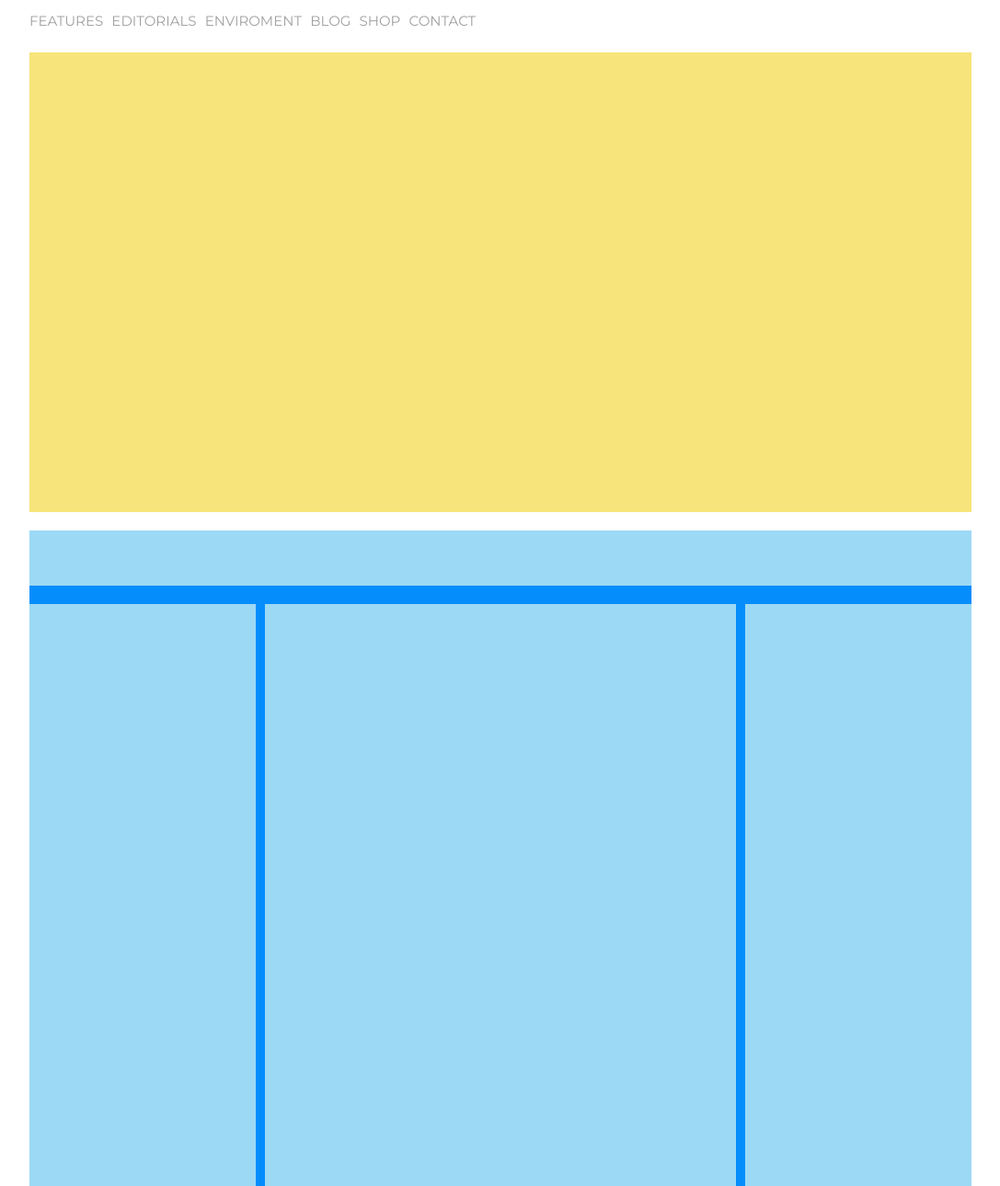
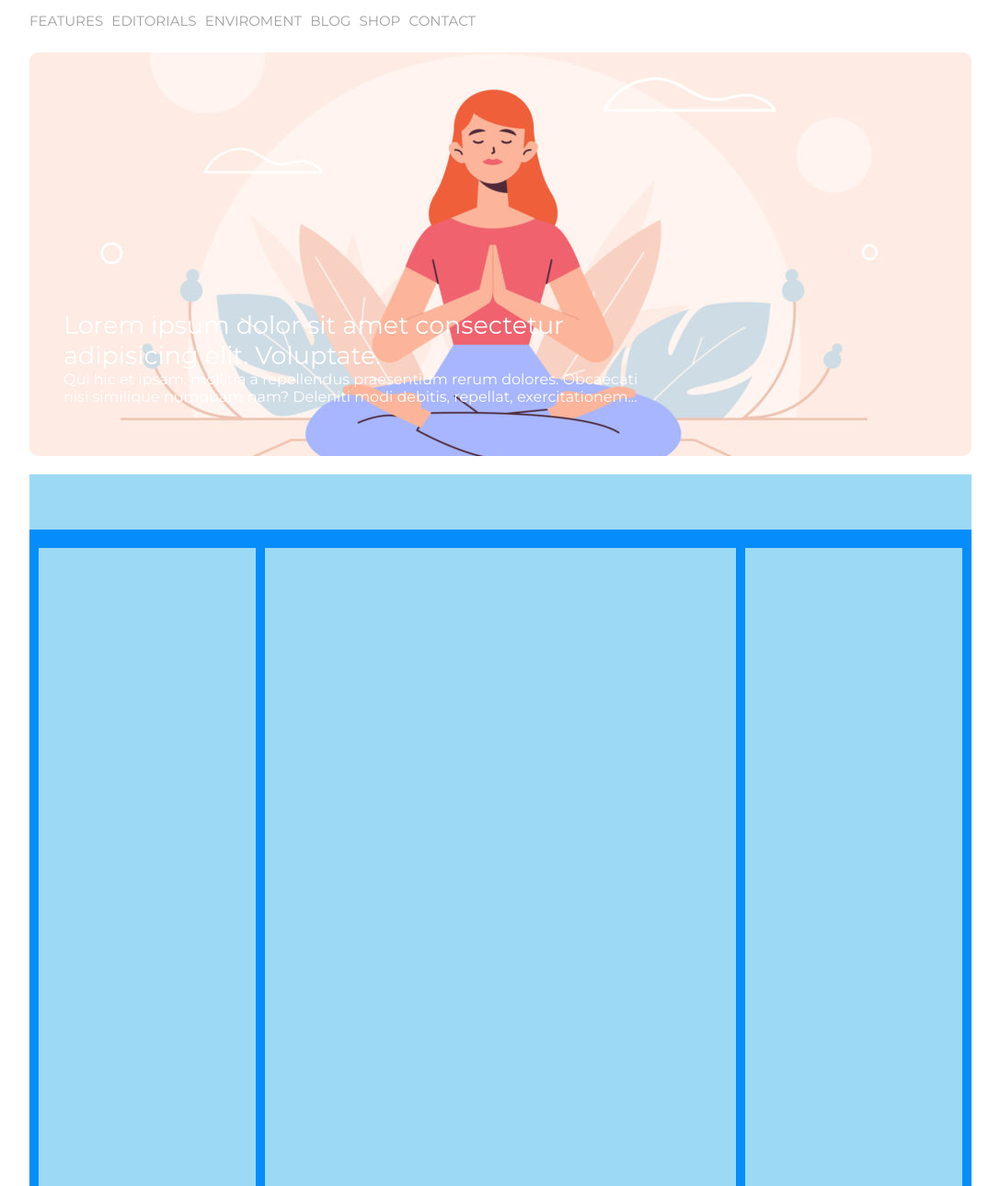
Before and after one commit to amalialorena/htmlcss-wp, a plain HTML site: page index.html in a window 1280 px wide. Shown: the part 76-1366 px from the top of the page at 92% size, without its empty margins (96-1183 px from the left). Drawn offline with Linux system fonts and the light colour scheme.

Commit message:
jumbotron

```diff
--- a/css/style.css
+++ b/css/style.css
@@ -30,11 +30,8 @@ body {
 
 .logo img {
     height: 60px;
-}
-
-.logo {
-    width: 165px;
     border-right: 1px solid #ccc;
+    padding-right: 20px;
 }
 
 /* Navigation menu */
@@ -54,12 +51,20 @@ a {
 }
 
 /* Jumbotron */
-.section1 {
+.jumbotron {
     margin:20px 0;
-    /* debug rules */
-    height: 500px;
-    background-color: rgb(247, 228, 122);
+    background-image: url(../img/banner.jpg);
+    height: 439px;
+    background-position: center;
+    padding:280px 345px 15px 37px;
+    color: white;
+    border-radius: 10px;
+    background-color: rgba(0, 0, 0, 0.315);
+}
 
+.jumbotron-title {
+    font-size: 27px;
+    color: white;
 }
 
 /* Content */
@@ -71,15 +76,15 @@ a {
     background-color: rgb(156, 217, 245);
 }
 
-.section2 {
+.content{
     padding-bottom: 20px;
     /* debug rules */
     background-color: rgb(6, 141, 252);
 
 }
 
-.column1, .column2, .column3{
-    width: 24%;
+.column {
+    width: 50%;
     float: left;
     /* debug rules */
     background-color:rgb(156, 217, 245);
@@ -87,8 +92,8 @@ a {
 
 }
 
-.column2 {
-    width: 50%;
+.column.side-column{
+    width: 23%;
     margin: 0 1%;
     /* debug rules */
     height: 700px;
--- a/index.html
+++ b/index.html
@@ -60,19 +60,22 @@
         <main>
 
             <!-- Jumbotron -->
-
-            <section class="section1">
+            <section class="jumbotron">
+                 <p>
+                    <span class="jumbotron-title">Lorem ipsum dolor sit amet consectetur adipisicing elit. Voluptate.</span> <br>  Qui hic et ipsam, mollitia a repellendus praesentium rerum dolores. Obcaecati nisi similique numquam nam? Deleniti modi debitis, repellat, exercitationem...
+                 </p>
 
             </section>
 
+
             <!-- Content -->
 
-            <section class="section2">
+            <section class="content">
                 <div class="clearfix">
                     <div class="title"></div>
-                    <div class="column1"></div>
-                    <div class="column2"></div>
-                    <div class="column3"></div>
+                    <div class="column side-column"></div>
+                    <div class="column"></div>
+                    <div class="column side-column"></div>
                 </div>
             </section>
 
```
